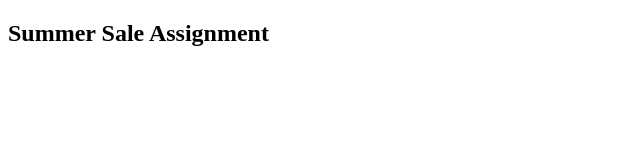
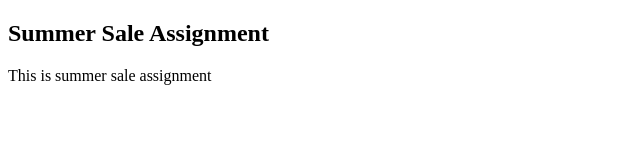
Before and after one commit to ferdous567/summer-sale-ass5, a plain HTML site: page index.html in a window 1280 px wide. Shown: the whole page, without its empty margins (0-640 px from the left). Drawn offline with Linux system fonts and the light colour scheme.

Commit message:
addeded paragraph line

```diff
--- a/index.html
+++ b/index.html
@@ -7,5 +7,6 @@
 </head>
 <body>
     <h2>Summer Sale Assignment</h2>
+    <p>This is summer sale assignment</p>
 </body>
 </html>
```
